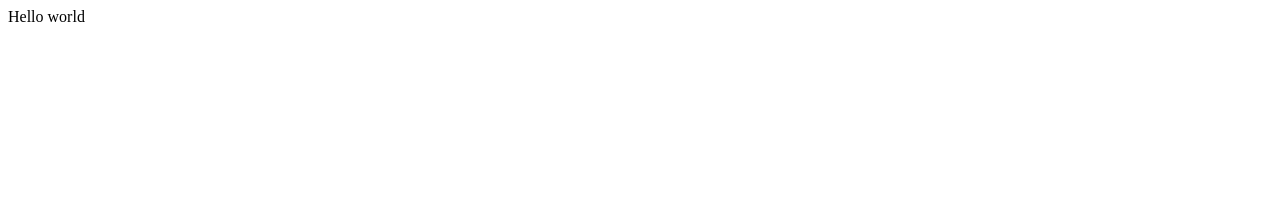
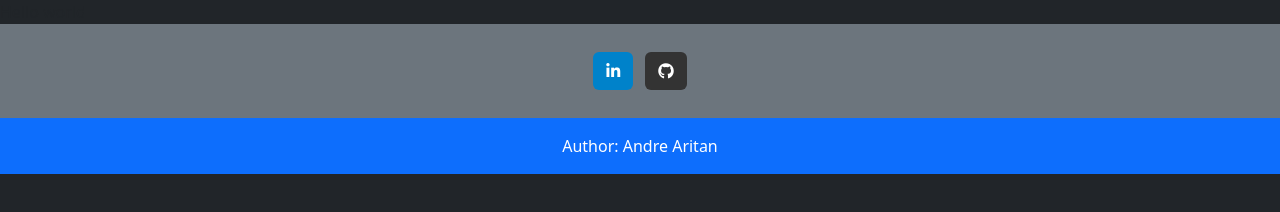
Before and after one commit to OjowAA/Portfolio_Website, a website: page index.html in a window 1280 px wide. Drawn offline with nearby package versions, Linux system fonts and the light colour scheme.

Commit message:
Bootstrap setup

```diff
--- a/index.html
+++ b/index.html
@@ -1,16 +1,50 @@
 <!DOCTYPE html>
-<html>
+<html lang="en">
 
 <head>
   <meta charset="utf-8">
-  <meta name="viewport" content="width=device-width">
+  <meta name="viewport" content="width=device-width, initial-scale=1">
   <title>replit</title>
-  <link href="style.css" rel="stylesheet" type="text/css" />
+  <link href="https://cdn.jsdelivr.net/npm/bootstrap@5.3.2/dist/css/bootstrap.min.css" rel="stylesheet" integrity="sha384-T3c6CoIi6uLrA9TneNEoa7RxnatzjcDSCmG1MXxSR1GAsXEV/Dwwykc2MPK8M2HN" crossorigin="anonymous">
+  <link rel="stylesheet" href="https://use.fontawesome.com/releases/v6.1.1/css/all.css">
 </head>
 
-<body>
+<body class="bg-dark">
   Hello world
-  <script src="script.js"></script>
+
+  <footer class="bg-secondary text-center">
+    <!-- Grid container -->
+    <div class="container p-4 pb-0">
+      <!-- Section: Social media -->
+      <section class="mb-4">
+        <!-- Linkedin -->
+        <a
+          data-mdb-ripple-init
+          class="btn text-white btn-floating m-1"
+          style="background-color: #0082ca;"
+          href="#!"
+          role="button"
+          ><i class="fab fa-linkedin-in"></i
+        ></a>
+        <!-- Github -->
+        <a
+          data-mdb-ripple-init
+          class="btn text-white btn-floating m-1"
+          style="background-color: #333333;"
+          href="https://github.com/OjowAA"
+          role="button"
+          ><i class="fab fa-github"></i
+        ></a>
+      </section>
+    </div>
+
+    <!-- Signiture -->
+    <div class="text-center p-3 text-white bg-primary">
+      Author: Andre Aritan
+    </div>
+  </footer>
+
+  <script src="https://cdn.jsdelivr.net/npm/bootstrap@5.3.2/dist/js/bootstrap.bundle.min.js" integrity="sha384-C6RzsynM9kWDrMNeT87bh95OGNyZPhcTNXj1NW7RuBCsyN/o0jlpcV8Qyq46cDfL" crossorigin="anonymous"></script>
 </body>
 
 </html>
--- a/style.css
+++ /dev/null
@@ -1,4 +0,0 @@
-html {
-  height: 100%;
-  width: 100%;
-}
```
Also changed, not shown: package.json (added, +15 -0 lines), scss/custom.scss (added, +7 -0 lines), Scripts/script.js (added), 2 other files.
